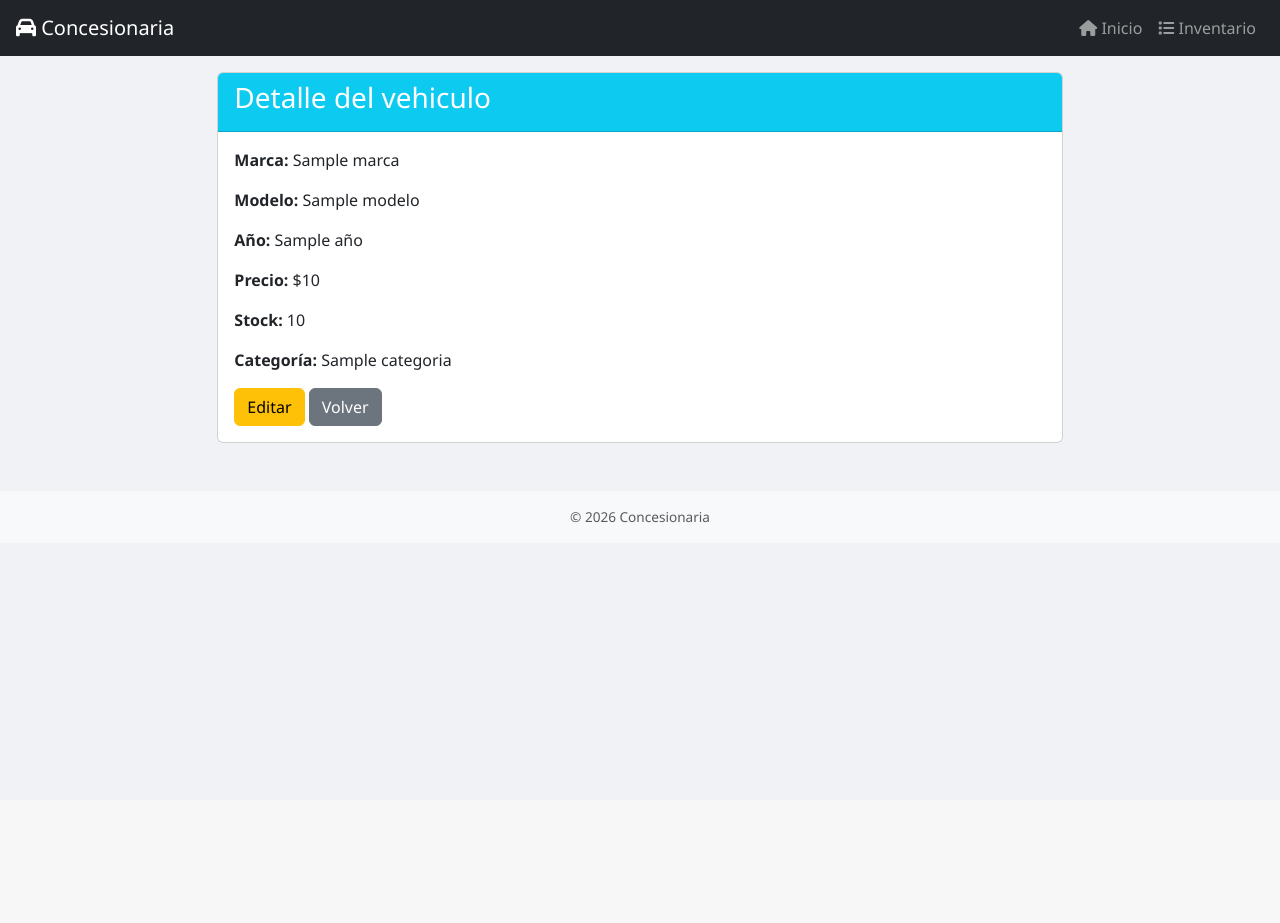
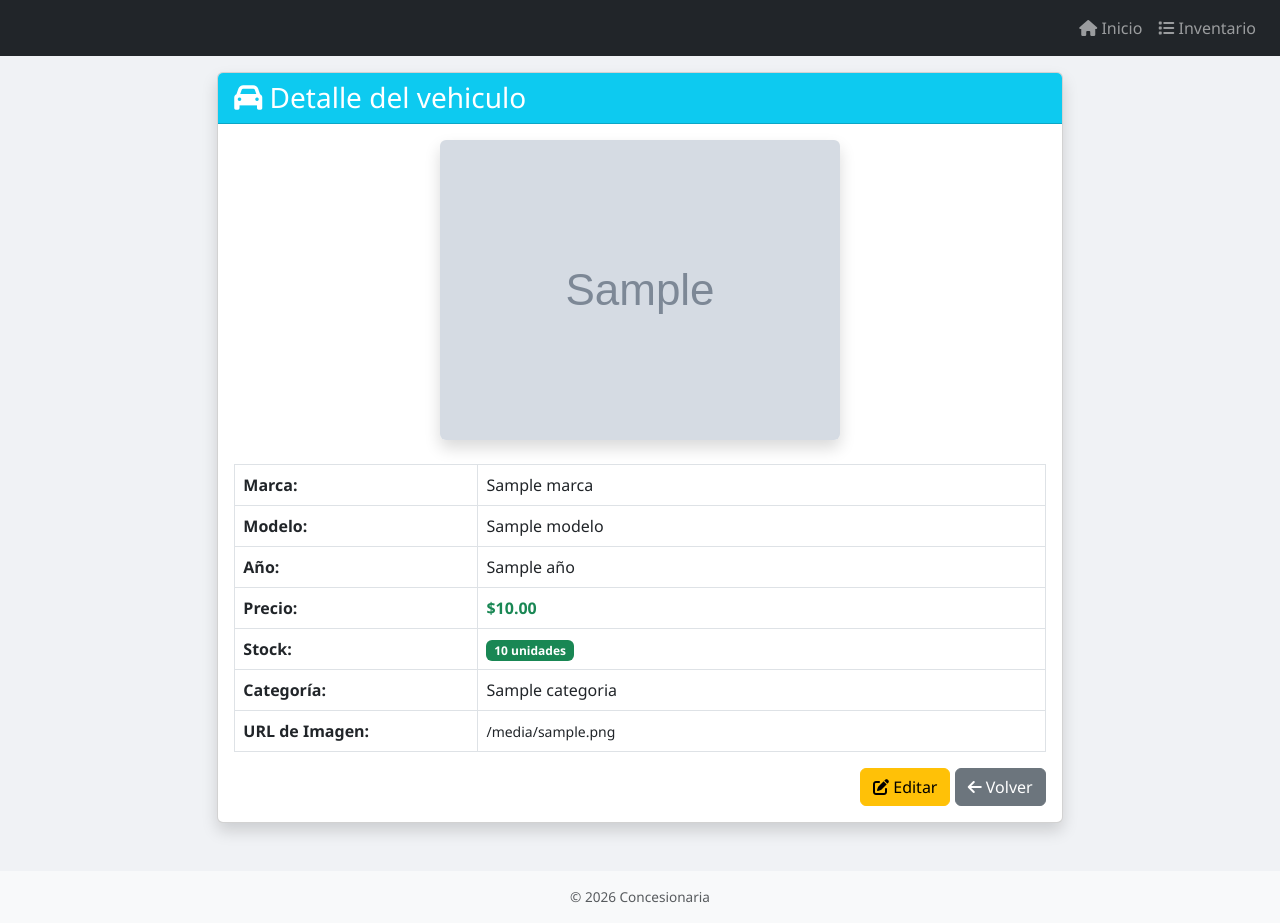
Before and after one commit to Said-a-r/Concesionaria, a Flask app: template app/templates/autos/detalle.html in a window 1280 px wide. Before the commit the page ends 523 px from the top, so only its background shows below. Run offline with Flask 3, Linux system fonts and the light colour scheme; the template is opened without the code that fills it: most values are stand-ins (such as "Sample title", 1, 10 or a date in 2020); grey boxes marked "Sample" are stand-in pictures.

Commit message:
Arreglado bug de imagenes y cambios menores en el diseño de pagina

```diff
--- a/app/templates/autos/detalle.html
+++ b/app/templates/autos/detalle.html
@@ -5,21 +5,64 @@
 {% block content %}
 <div class="row justify-content-center">
     <div class="col-md-8">
-        <div class="card">
+        <div class="card shadow">
             <div class="card-header bg-info text-white">
-                <h3>Detalle del vehiculo</h3>
+                <h3 class="mb-0"><i class="fas fa-car"></i> Detalle del vehiculo</h3>
             </div>
             <div class="card-body">
-                <p><strong>Marca:</strong> {{ auto.get('marca', 'N/A') }}</p>
-                <p><strong>Modelo:</strong> {{ auto.get('modelo', 'N/A') }}</p>
-                <p><strong>Año:</strong> {{ auto.get('año', 'N/A') }}</p>
-                <p><strong>Precio:</strong> ${{ auto.get('precio', 0) }}</p>
-                <p><strong>Stock:</strong> {{ auto.get('stock', 0) }}</p>
-                <p><strong>Categoría:</strong> {{ auto.get('categoria', 'N/A') }}</p>
 
-                <div class="mt-3">
-                    <a href="{{ url_for('autos.editar', id=auto._id) }}" class="btn btn-warning">Editar</a>
-                    <a href="{{ url_for('autos.lista') }}" class="btn btn-secondary">Volver</a>
+                <div class="text-center mb-4">
+                    <img src="{{ auto.get('imagen_url', '/static/default.jpg') }}"
+                         alt="{{ auto.marca }} {{ auto.modelo }}"
+                         style="max-width: 100%; max-height: 300px; object-fit: cover;"
+                         class="rounded shadow"
+                         onerror="this.src='/static/default.jpg'">
+                </div>
+
+                <table class="table table-bordered">
+                    <tr>
+                        <th style="width: 30%">Marca:</th>
+                        <td>{{ auto.get('marca', 'N/A') }}</td>
+                    </tr>
+                    <tr>
+                        <th>Modelo:</th>
+                        <td>{{ auto.get('modelo', 'N/A') }}</td>
+                    </tr>
+                    <tr>
+                        <th>Año:</th>
+                        <td>{{ auto.get('año', 'N/A') }}</td>
+                    </tr>
+                    <tr>
+                        <th>Precio:</th>
+                        <td class="text-success fw-bold">${{ "{:,.2f}".format(auto.get('precio', 0)).replace(",", ".") }}</td>
+                    </tr>
+                    <tr>
+                        <th>Stock:</th>
+                        <td>
+                            {% if auto.get('stock', 0) > 0 %}
+                                <span class="badge bg-success">{{ auto.get('stock') }} unidades</span>
+                            {% else %}
+                                <span class="badge bg-danger">Agotado</span>
+                            {% endif %}
+                        </td>
+                    </tr>
+                    <tr>
+                        <th>Categoría:</th>
+                        <td>{{ auto.get('categoria', 'N/A') }}</td>
+                    </tr>
+                    <tr>
+                        <th>URL de Imagen:</th>
+                        <td><small>{{ auto.get('imagen_url', '/static/default.jpg') }}</small></td>
+                    </tr>
+                </table>
+
+                <div class="mt-3 text-end">
+                    <a href="{{ url_for('autos.editar', id=auto._id) }}" class="btn btn-warning">
+                        <i class="fas fa-edit"></i> Editar
+                    </a>
+                    <a href="{{ url_for('autos.lista') }}" class="btn btn-secondary">
+                        <i class="fas fa-arrow-left"></i> Volver
+                    </a>
                 </div>
             </div>
         </div>
--- a/app/templates/base.html
+++ b/app/templates/base.html
@@ -34,7 +34,7 @@
     <nav class="navbar navbar-expand-lg navbar-dark bg-dark">
         <div class="container">
             <a class="navbar-brand" href="{{ url_for('index') }}">
-                <i class="fas fa-car"></i> Concesionaria
+
             </a>
             <button class="navbar-toggler" type="button" data-bs-toggle="collapse" data-bs-target="#navbarNav">
                 <span class="navbar-toggler-icon"></span>
```
Also changed, not shown: app/templates/autos/eliminar.html (+3 -4 lines), app/templates/autos/lista.html (+35 -13 lines), app/static/uploads/auto_20260517_213208_corolla-sedan.jpg (deleted), app/static/uploads/default.jpg.
